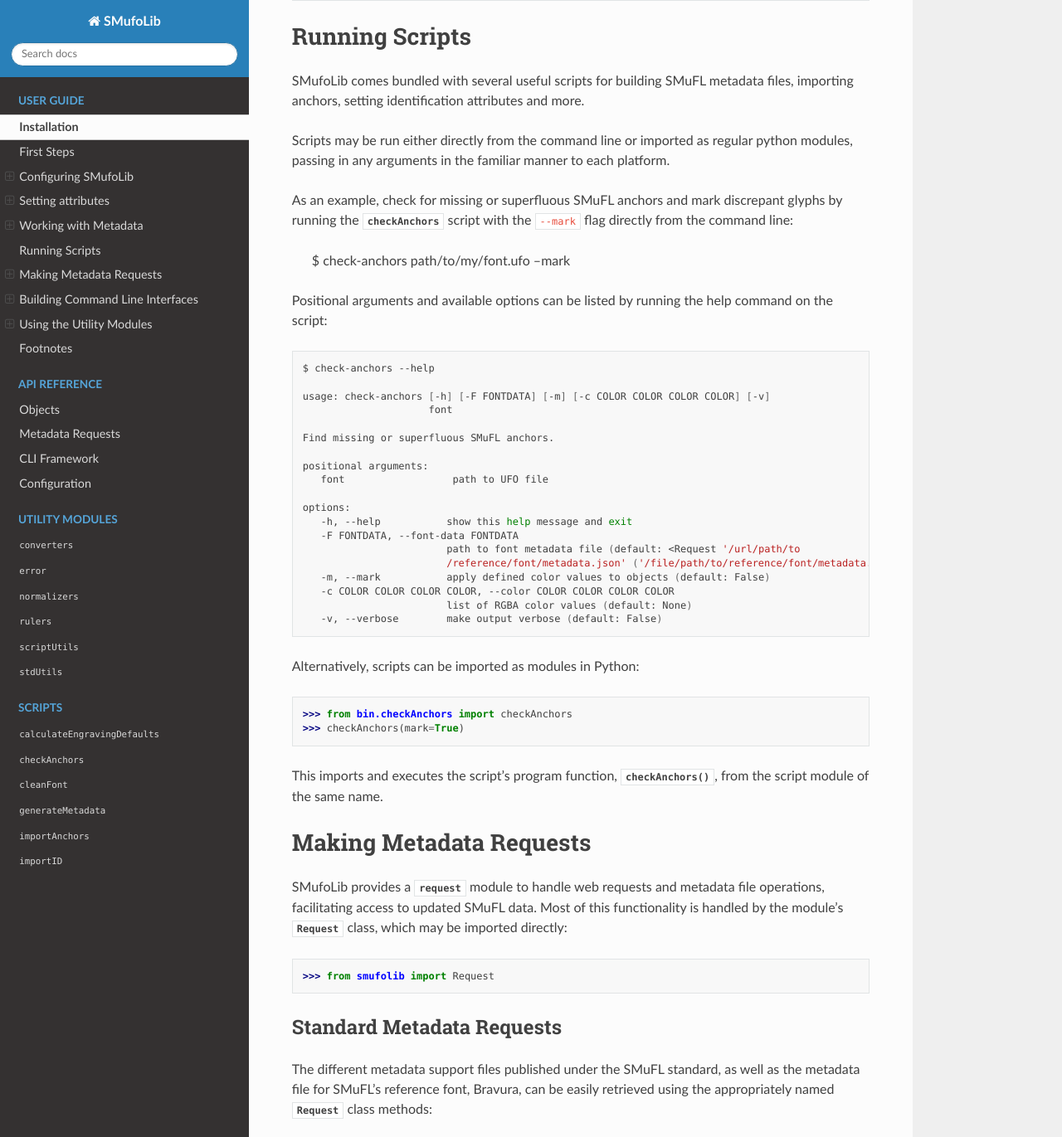
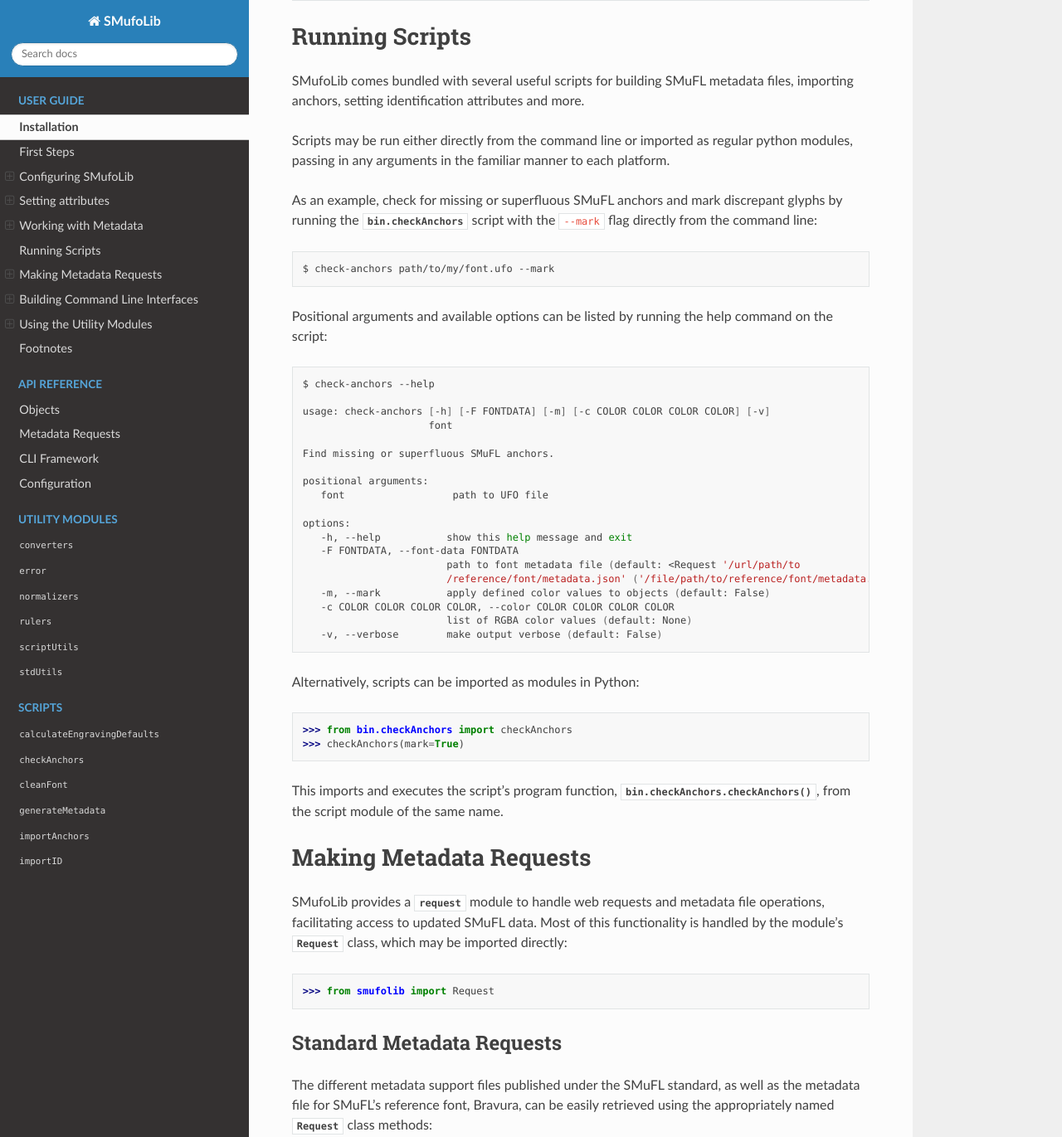
Before and after one commit to knutnergaard/smufolib, a Sphinx documentation site: the page built from docs/user_guide.rst, in a window 1280 px wide and 1400 px high, scrolled down 9103 px, cut to the strip 0-1371 px from the top of the window. Shown: the whole strip at 83% size. Built offline with Sphinx 7.4.7 and the Read the Docs theme 3.1.0, drawn with Linux system fonts in a browser that asks for light colours; part of the change alters nothing that is shown.

Commit message:
Reverse reference to running_script section.

```diff
--- a/README.rst
+++ b/README.rst
@@ -48,8 +48,10 @@ importing anchors, setting identification attributes and more.
 Scripts may be run either directly from the command line or imported as regular python modules, passing in any arguments in the familiar manner to each platform.
 
 As an example, check for missing or superfluous SMuFL anchors and mark discrepant
-glyphs by running the :mod:`~bin.checkAnchors` script with the ``--mark`` flag
+glyphs by running the ``bin.checkAnchors`` script with the ``--mark`` flag
 directly from the command line:
+
+.. code-block:: zsh
 
    $ check-anchors path/to/my/font.ufo --mark
 
@@ -84,7 +86,7 @@ Alternatively, scripts can be imported as modules in Python::
    >>> checkAnchors(mark=True)
 
 This imports and executes the script's program function,
-:func:`~bin.checkAnchors.checkAnchors`, from the script module of the same name.
+``bin.checkAnchors.checkAnchors``, from the script module of the same name.
 
 .. |PyPI| image:: https://img.shields.io/pypi/v/smufolib
    :alt: PyPI - Version
--- a/docs/user_guide.rst
+++ b/docs/user_guide.rst
@@ -456,8 +456,54 @@ method:
 
 .. _running-scripts:
 
-.. include:: ../README.rst
-   :start-after: .. _running-scripts:
+Running Scripts
+===============
+
+SMufoLib comes bundled with several useful scripts for building SMuFL metadata files,
+importing anchors, setting identification attributes and more.
+
+Scripts may be run either directly from the command line or imported as regular python modules, passing in any arguments in the familiar manner to each platform.
+
+As an example, check for missing or superfluous SMuFL anchors and mark discrepant
+glyphs by running the :mod:`bin.checkAnchors` script with the ``--mark`` flag
+directly from the command line:
+
+.. code-block:: zsh
+
+   $ check-anchors path/to/my/font.ufo --mark
+
+Positional arguments and available options can be listed by running the help command on the script:
+
+.. code-block:: zsh
+
+   $ check-anchors --help
+
+   usage: check-anchors [-h] [-F FONTDATA] [-m] [-c COLOR COLOR COLOR COLOR] [-v]
+                        font
+
+   Find missing or superfluous SMuFL anchors.
+
+   positional arguments:
+      font                  path to UFO file
+
+   options:
+      -h, --help           show this help message and exit
+      -F FONTDATA, --font-data FONTDATA
+                           path to font metadata file (default: <Request '/url/path/to
+                           /reference/font/metadata.json' ('/file/path/to/reference/font/metadata.json') at 4536666000>)
+      -m, --mark           apply defined color values to objects (default: False)
+      -c COLOR COLOR COLOR COLOR, --color COLOR COLOR COLOR COLOR
+                           list of RGBA color values (default: None)
+      -v, --verbose        make output verbose (default: False)
+
+
+Alternatively, scripts can be imported as modules in Python::
+
+   >>> from bin.checkAnchors import checkAnchors
+   >>> checkAnchors(mark=True)
+
+This imports and executes the script's program function,
+:func:`bin.checkAnchors.checkAnchors`, from the script module of the same name.
 
 Making Metadata Requests
 ========================
```
